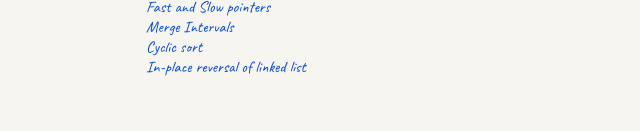
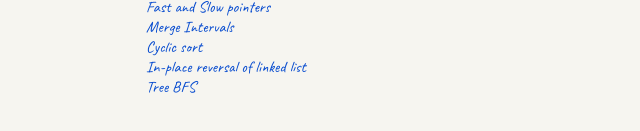
Before and after one commit to YEriin/rspot, an Astro site in the folder apps/blog/: page /algorithm in a window 1280 px wide. Shown: the part 195-326 px from the top of the page, 278-918 px from the left. Built offline with nearby package versions, Linux system fonts and the light colour scheme; Astro itself is replaced by a stand-in of ours.

Commit message:
feat: add Tree BFS

```diff
--- a/apps/blog/src/pages/algorithm.astro
+++ b/apps/blog/src/pages/algorithm.astro
@@ -12,6 +12,7 @@ import Layout from "../layouts/Layout.astro";
       <section>Merge Intervals</section>
       <section>Cyclic sort</section>
       <section>In-place reversal of linked list</section>
+      <section>Tree BFS</section>
       <section></section>
     </div>
   </main>
```
